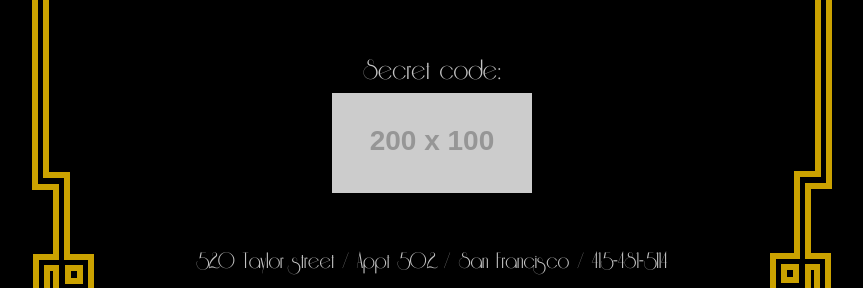
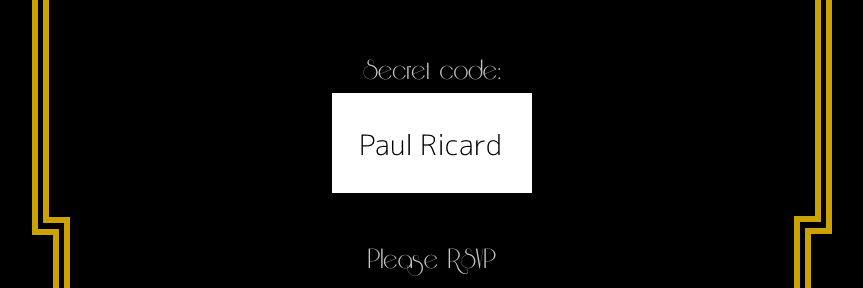
Before and after one commit to rudyrigot/housewarming, a plain HTML site: page index.html in a window 1280 px wide. Shown: the part 664-952 px from the top of the page, without its empty margins (208-1071 px from the left). Drawn offline with nearby package versions, Linux system fonts and the light colour scheme; placeholder pictures from the web are drawn by us.

Commit message:
Local image

```diff
--- a/index.html
+++ b/index.html
@@ -46,8 +46,9 @@
                                         <p><small>(if you don't have a whole 20s/30s outfit, just a detail from the 20s/30s can do!)</small></p>
                                         <p>&nbsp;</p>
                                         <p>Secret code:</p>
-                                        <p><img src="http://dummyimage.com/200x100/9e9e9e/000000&amp;text=Paul+Ricard"></p>
+                                        <p><img src="img/secretcode.png"></p>
                                         <p>&nbsp;</p>
+                                        <p>Please RSVP</p>
                                         <p><small>520 Taylor street / Appt 502 / San Francisco / 415-481-5114</small></p>
                                     </div>
                                 </div>
```
Also changed, not shown: img/secretcode.png (added).
